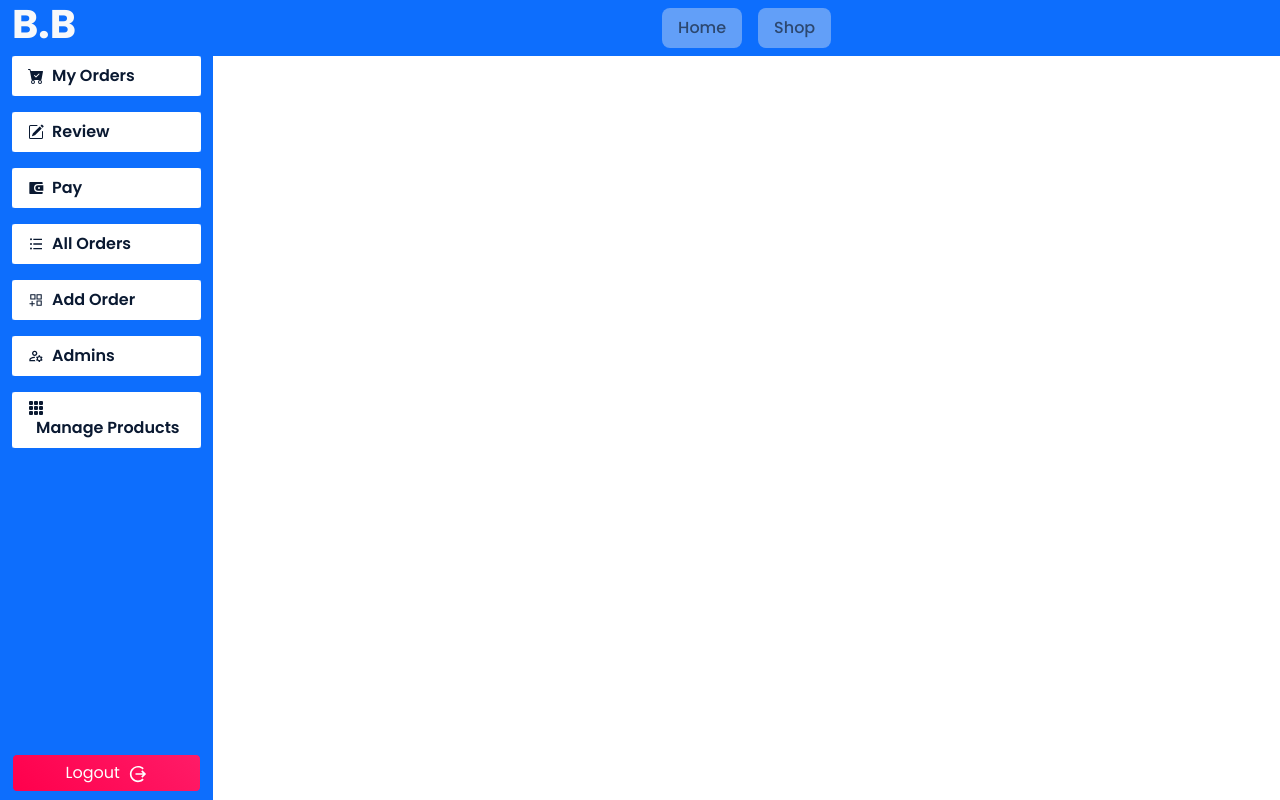
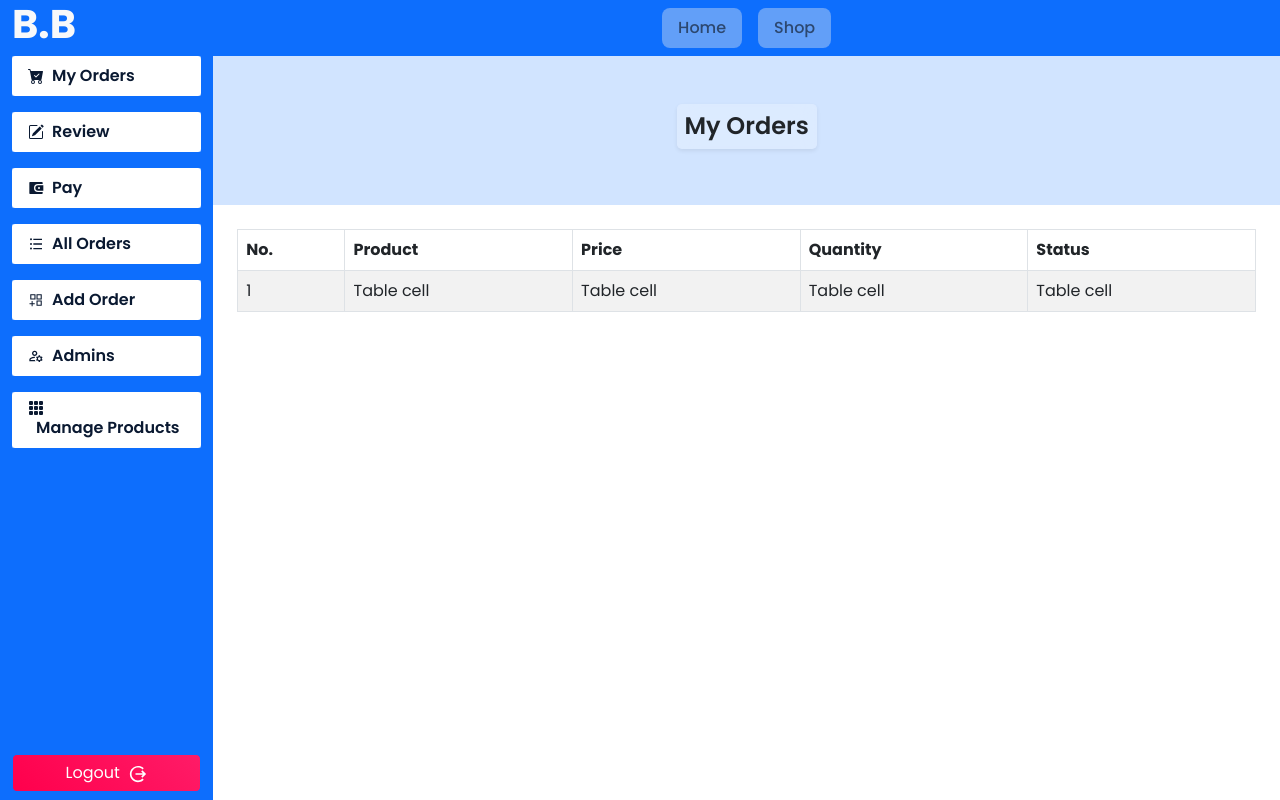
Before and after one commit to sakib-siddiqi/MERN-BB-Bicycle-buy, a React (Create React App) app: page /dashboard in a window 1280 px wide. Built offline with nearby package versions, Linux system fonts and the light colour scheme.

Commit message:
Dashboard : My order

```diff
--- a/src/Pages/Dashboard/DashBoarNavbar.jsx
+++ b/src/Pages/Dashboard/DashBoarNavbar.jsx
@@ -4,7 +4,7 @@ import { NavLink } from "react-router-dom";
 import { IoGridSharp } from "react-icons/io5";
 const DashBoarNavbar = () => {
   return (
-    <Navbar bg="primary" expand="lg" className="dash-nav-bar">
+    <Navbar bg="primary" expand="lg" className="dash-nav-bar sticky-top">
       <Container>
         <Navbar.Toggle
           aria-controls="basic-navbar-nav"
--- /dev/null
+++ b/src/Pages/Dashboard/DashBoardContent.jsx
@@ -0,0 +1,8 @@
+import React from "react";
+import { Container } from "react-bootstrap";
+
+const DashBoardContent = ({ children, ...rest }) => {
+  return <Container {...rest}>{children}</Container>;
+};
+
+export default DashBoardContent;
--- /dev/null
+++ b/src/Pages/Dashboard/DashPages/UsersPages/MyOrders.jsx
@@ -0,0 +1,38 @@
+import React from "react";
+import { Table } from "react-bootstrap";
+import DashBoardContent from "../../DashBoardContent";
+import DashTitle from "../../DashTitle";
+
+const MyOrders = () => {
+  return (
+    <section>
+      <DashTitle bg="#0d6efd30" text="dark">
+        My Orders
+      </DashTitle>
+      <DashBoardContent className="my-4">
+        <Table striped bordered hover responsive="sm">
+          <thead>
+            <tr>
+              <th>No.</th>
+              <th>Product</th>
+              <th>Price</th>
+              <th>Quantity</th>
+              <th>Status</th>
+            </tr>
+          </thead>
+          <tbody>
+            <tr>
+              <td>1</td>
+              <td>Table cell</td>
+              <td>Table cell</td>
+              <td>Table cell</td>
+              <td>Table cell</td>
+            </tr>
+          </tbody>
+        </Table>
+      </DashBoardContent>
+    </section>
+  );
+};
+
+export default MyOrders;
--- /dev/null
+++ b/src/Pages/Dashboard/DashTitle.jsx
@@ -0,0 +1,17 @@
+import React from "react";
+
+const DashTitle = ({ children, className, text, bg, ...rest }) => {
+  return (
+    <header
+      {...rest}
+      className={`py-5 center ${className}`}
+      style={{ background: bg }}
+    >
+      <h4 className={`text-${text} fw-md bg-glass p-2 rounded-3 shadow-sm`}>
+        {children}
+      </h4>
+    </header>
+  );
+};
+
+export default DashTitle;
--- a/src/Pages/Dashboard/Dashboard.jsx
+++ b/src/Pages/Dashboard/Dashboard.jsx
@@ -3,6 +3,7 @@ import { Col, Row } from "react-bootstrap";
 import DashSideBar from "./DashSideBar";
 import "./dashboard.css";
 import DashBoarNavbar from "./DashBoarNavbar";
+import MyOrders from "./DashPages/UsersPages/MyOrders";
 const Dashboard = () => {
   return (
     <Row className="mx-0">
@@ -14,6 +15,7 @@ const Dashboard = () => {
       </Col>
       <Col xs={10} className="p-0">
         <DashBoarNavbar />
+        <MyOrders />
       </Col>
     </Row>
   );
```
